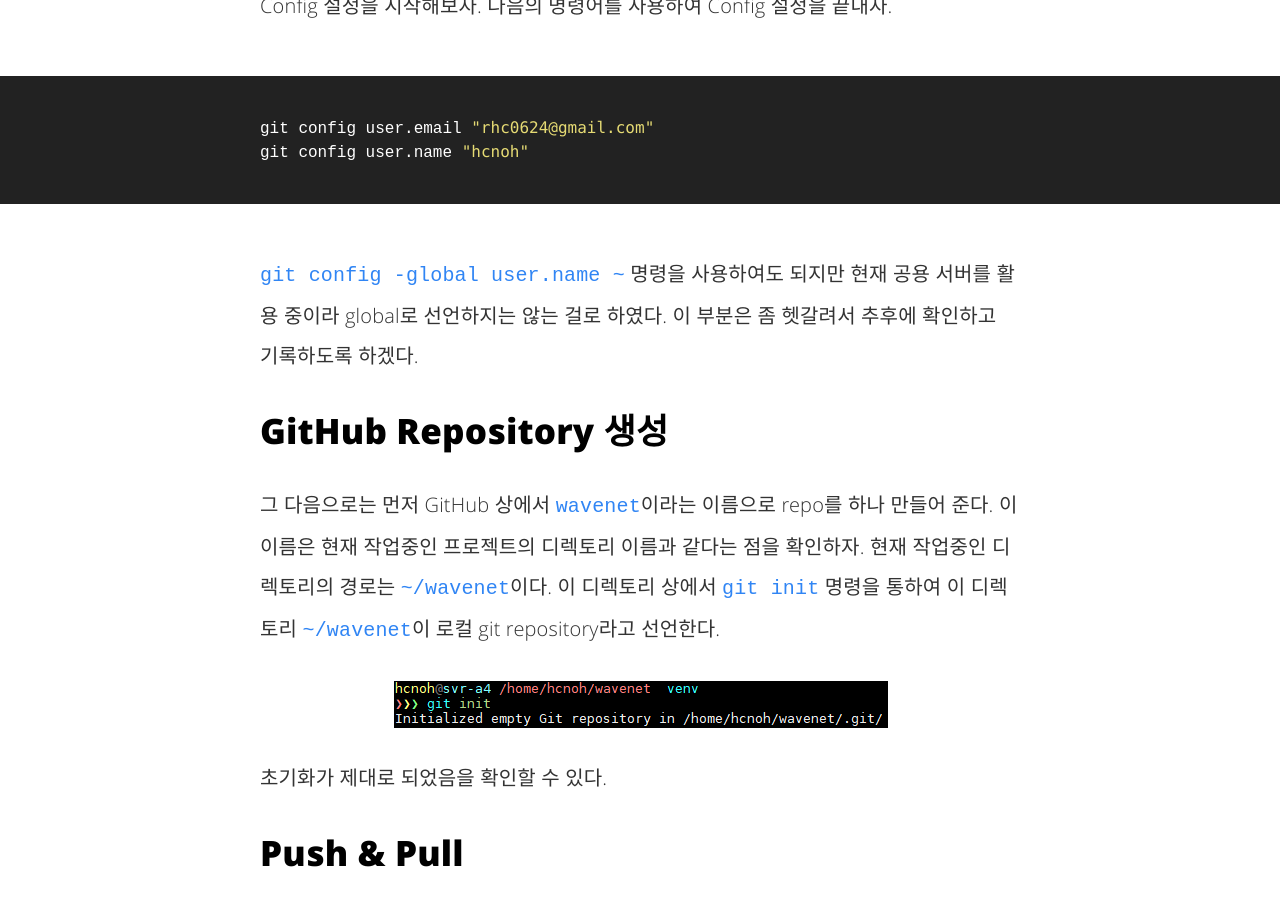
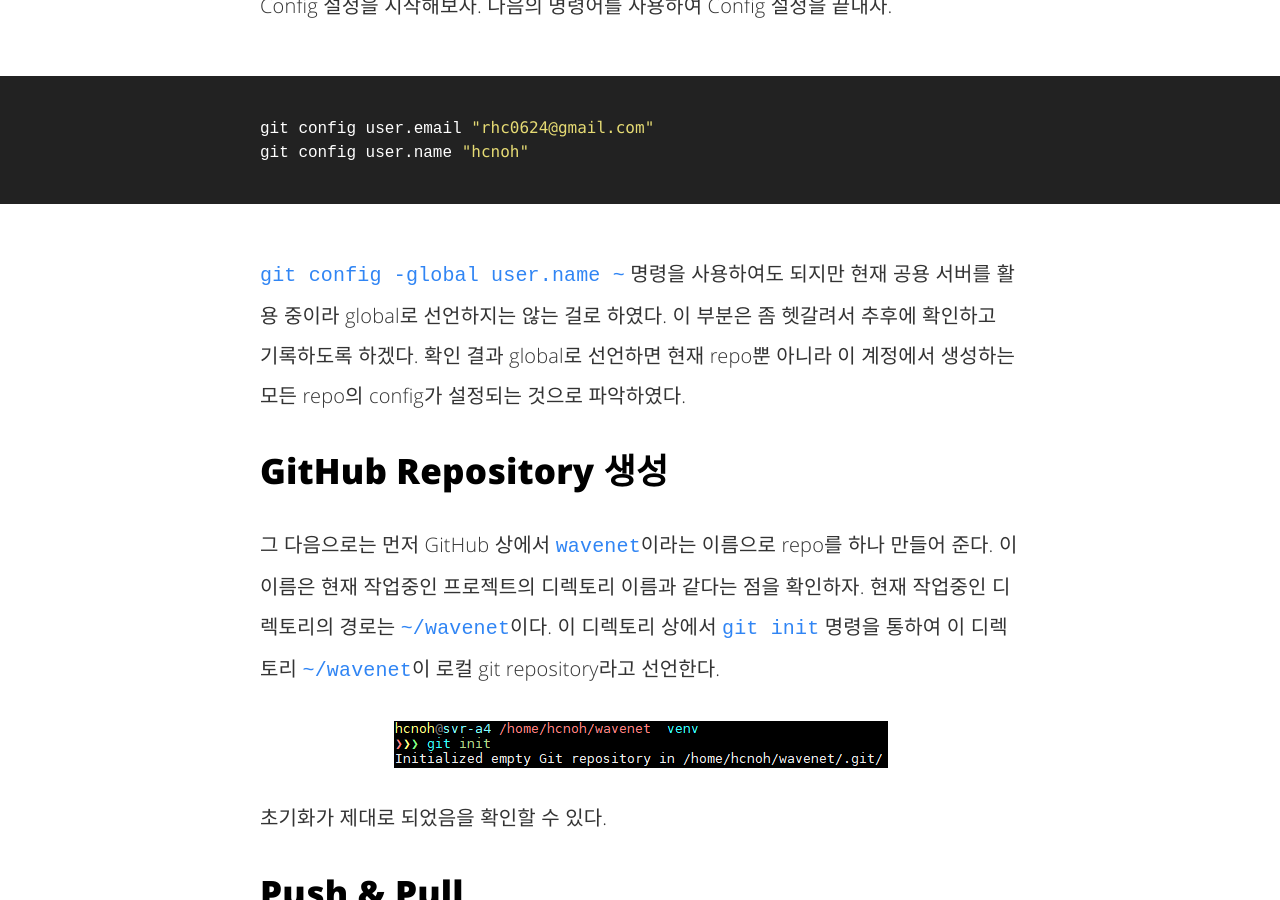
Before and after one commit to hcnoh/blog-prev, a Jekyll site: the page built from _posts/2018-08-18-git-first-time.md, in a window 1280 px wide and 900 px high, scrolled down 1265 px. Built offline with Jekyll 4.4.1, drawn with Linux system fonts in a browser that asks for light colours; comment, search, counter and statistics services are not loaded.

Commit message:
Update 2018-08-18-git-first-time.md

```diff
--- a/_posts/2018-08-18-git-first-time.md
+++ b/_posts/2018-08-18-git-first-time.md
@@ -21,6 +21,7 @@ git config user.email "rhc0624@gmail.com"
 git config user.name "hcnoh"
 {% endhighlight %}
 `git config -global user.name ~` 명령을 사용하여도 되지만 현재 공용 서버를 활용 중이라 global로 선언하지는 않는 걸로 하였다. 이 부분은 좀 헷갈려서 추후에 확인하고 기록하도록 하겠다.
+확인 결과 global로 선언하면 현재 repo뿐 아니라 이 계정에서 생성하는 모든 repo의 config가 설정되는 것으로 파악하였다.
 
 ## GitHub Repository 생성
 
```
